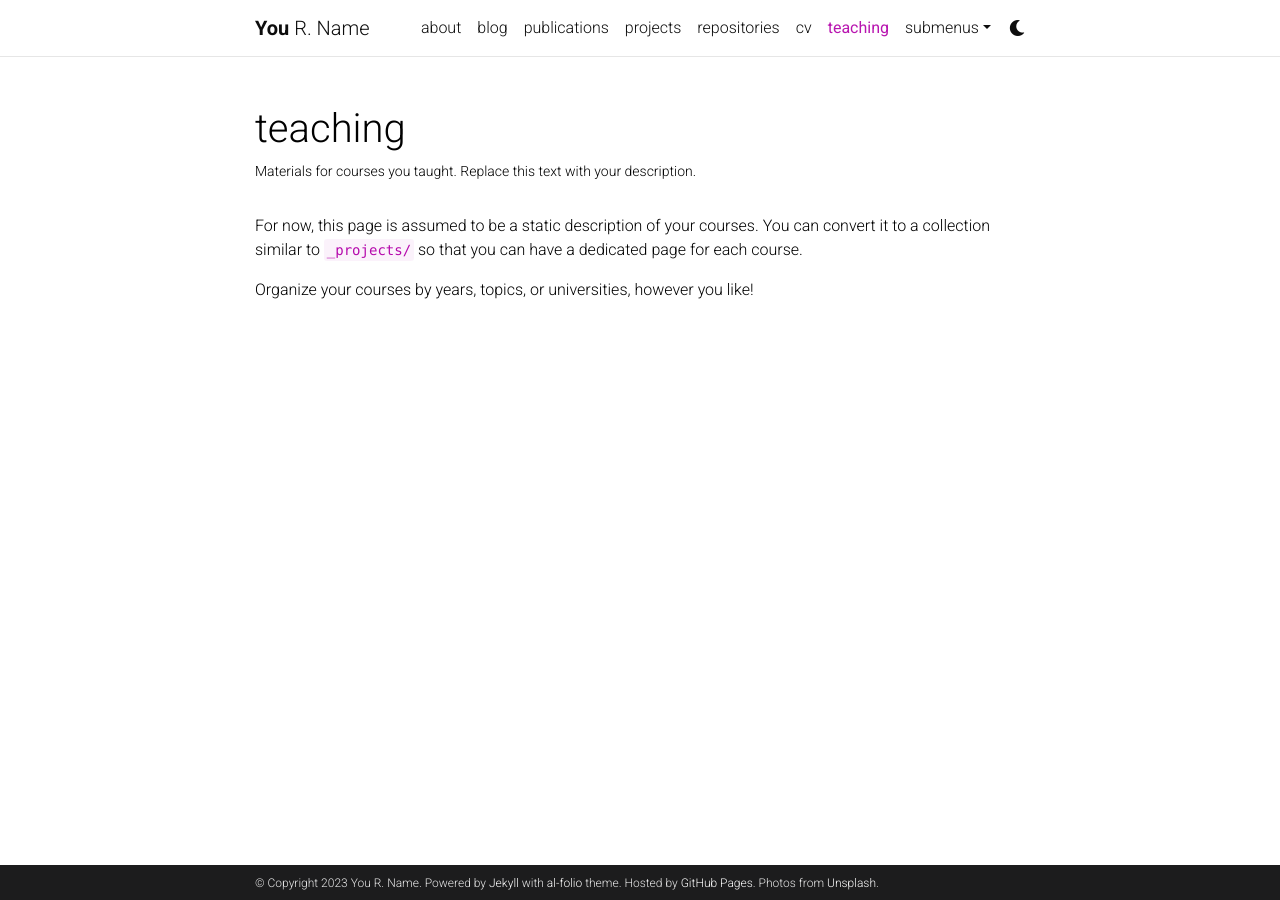
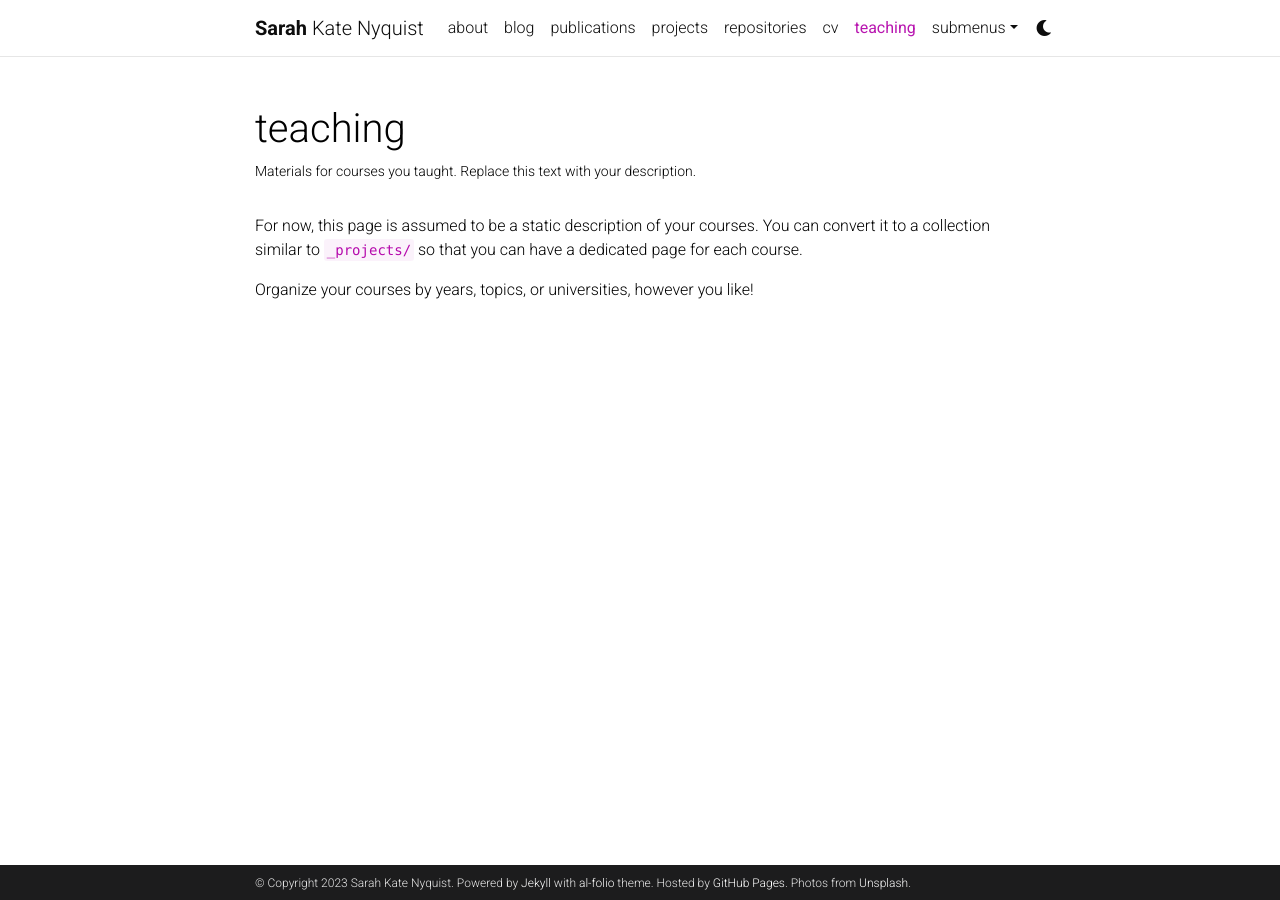
Before and after one commit to snyquist2/snyquist2.github.io, a Jekyll site: the page built from _pages/teaching.md, in a window 1280 px wide. Built offline with Jekyll 4.4.1, drawn with Linux system fonts in a browser that asks for light colours; comment, search, counter and statistics services are not loaded; a style sheet for code colours, icons or effects is not loaded.

Commit message:
initial update

```diff
--- a/_config.yml
+++ b/_config.yml
@@ -3,22 +3,22 @@
 # -----------------------------------------------------------------------------
 
 title: blank # the website title (if blank, full name will be used instead)
-first_name: You
-middle_name: R.
-last_name: Name
-email: you@example.com
+first_name: Sarah
+middle_name: Kate
+last_name: Nyquist
+email: sarah dot nyquist at gladstone dot ucsf dot edu
 description: > # the ">" symbol means to ignore newlines until "footer_text:"
-  A simple, whitespace theme for academics. Based on [*folio](https://github.com/bogoli/-folio) design.
+  I'm a postdoc.
 footer_text: >
   Powered by <a href="https://jekyllrb.com/" target="_blank">Jekyll</a> with <a href="https://github.com/alshedivat/al-folio">al-folio</a> theme.
   Hosted by <a href="https://pages.github.com/" target="_blank">GitHub Pages</a>.
   Photos from <a href="https://unsplash.com" target="_blank">Unsplash</a>.
-keywords: jekyll, jekyll-theme, academic-website, portfolio-website  # add your own keywords or leave empty
+keywords:   # add your own keywords or leave empty
 
 lang: en # the language of your site (for example: en, fr, cn, ru, etc.)
 icon: ⚛️  # the emoji used as the favicon (alternatively, provide image name in /assets/img/)
 
-url: https://alshedivat.github.io # the base hostname & protocol for your site
+url: https://snyquist2.github.io # the base hostname & protocol for your site
 baseurl: /al-folio # the subpath of your site, e.g. /blog/
 last_updated: false # set to true if you want to display last updated in the footer
 impressum_path:  # set to path to include impressum link in the footer, use the same path as permalink in a page, helps to conform with EU GDPR
@@ -67,7 +67,7 @@ og_image: # The site-wide (default for all links) Open Graph preview image
 # Social integration
 # -----------------------------------------------------------------------------
 
-github_username: # your GitHub user name
+github_username: snyquist2 # your GitHub user name
 gitlab_username: # your GitLab user name
 twitter_username: # your Twitter handle
 mastodon_username: # your mastodon instance+username in the format instance.tld/@username
```
